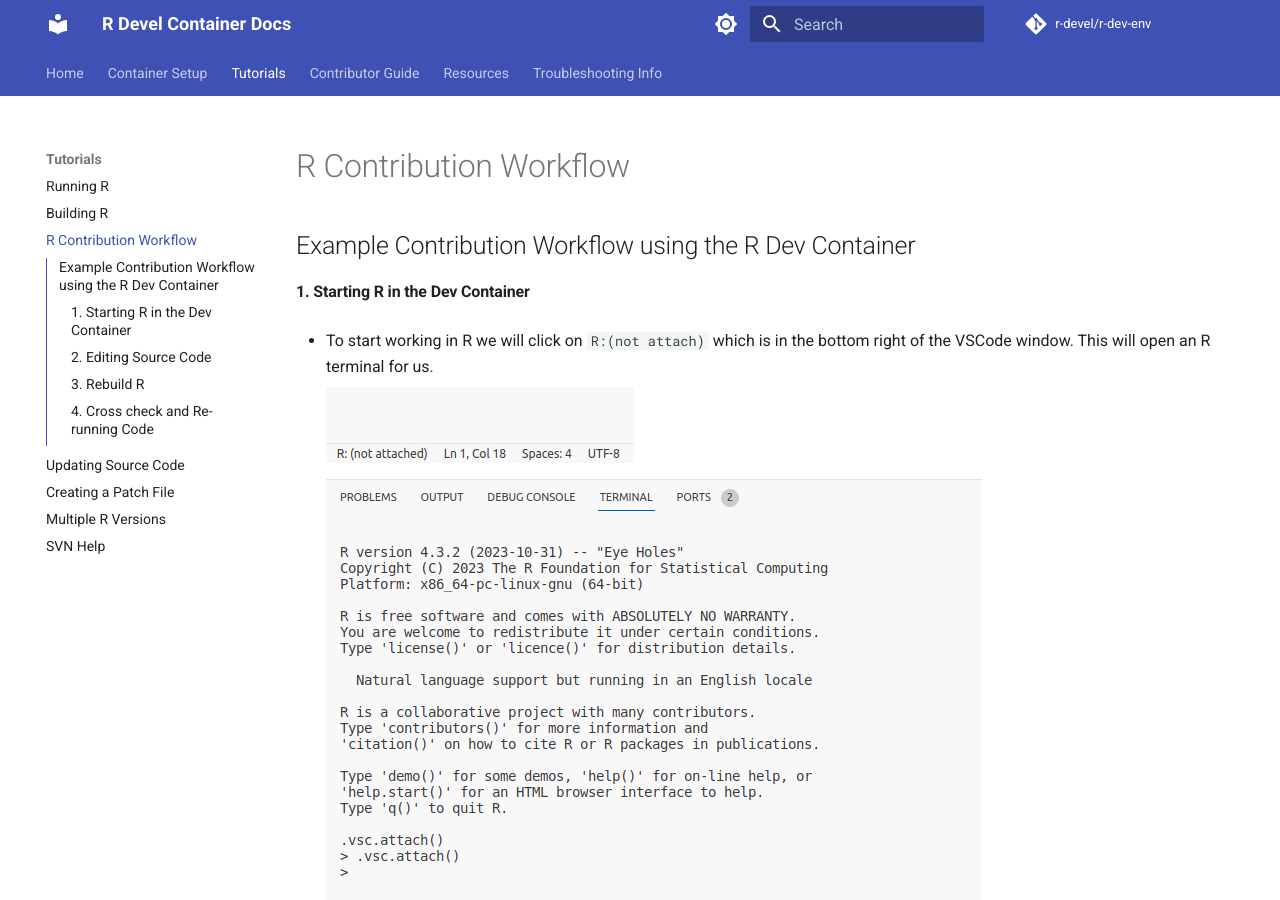
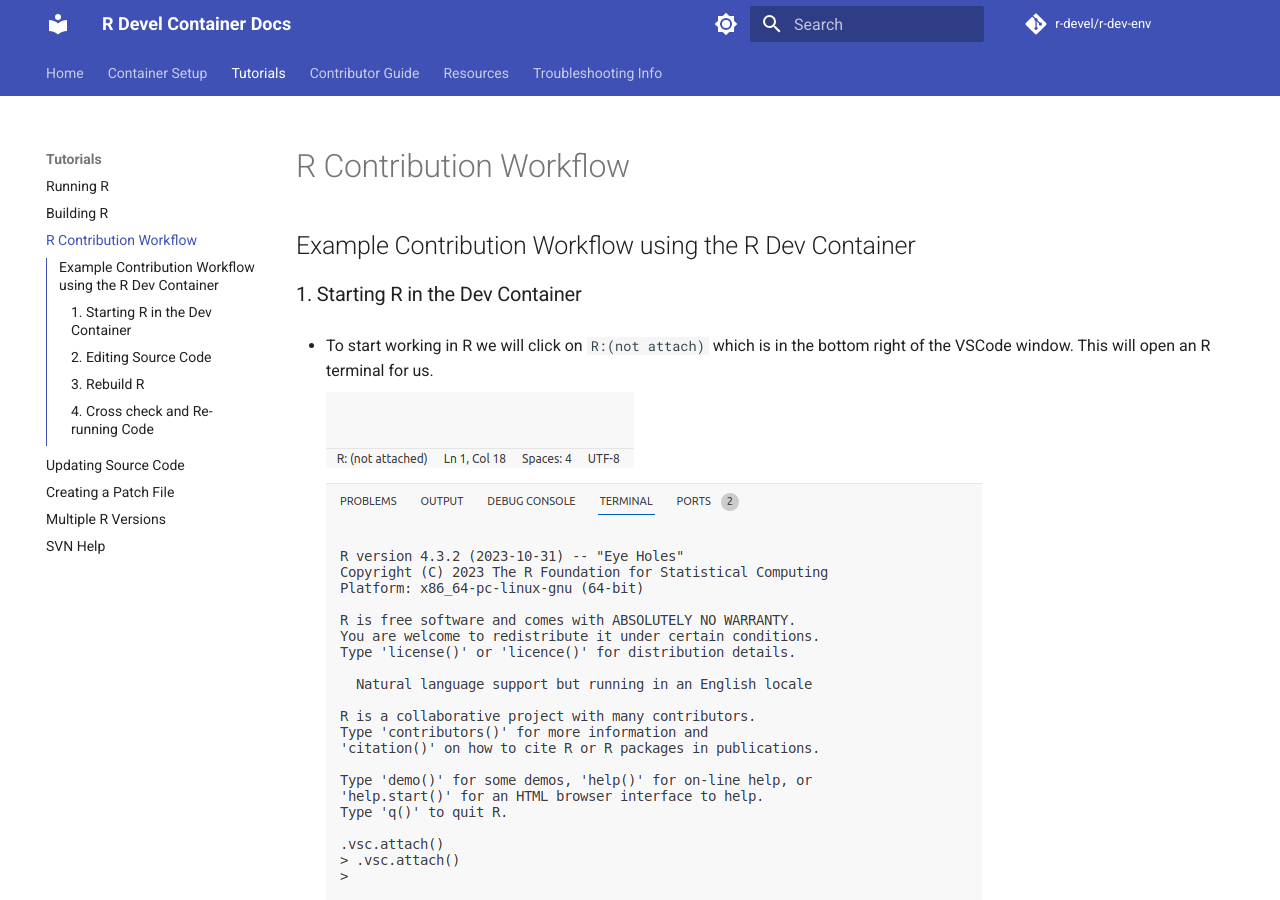
Before and after one commit to r-devel/r-dev-env, an MkDocs documentation site: the page built from docs/tutorials/contribution_workflow.md, in a window 1280 px wide and 900 px high. Built offline with MkDocs 1.6.1 and Material for MkDocs 9.7.7, drawn with Linux system fonts in a browser that asks for light colours; comment, search, counter and statistics services are not loaded.

```diff
--- a/docs/tutorials/contribution_workflow.md
+++ b/docs/tutorials/contribution_workflow.md
@@ -1,7 +1,7 @@
 
 ## Example Contribution Workflow using the R Dev Container
 
-#### 1. Starting R in the Dev Container
+### 1. Starting R in the Dev Container
 
 - To start working in R we will click on `R:(not attach)` which is in the
   bottom right of the VSCode window. This will open an R terminal for us.
```
Also changed, not shown: docs/container_setup/gitpod_workspace/workspacestop_and_restart.md (+1 -1 lines).
